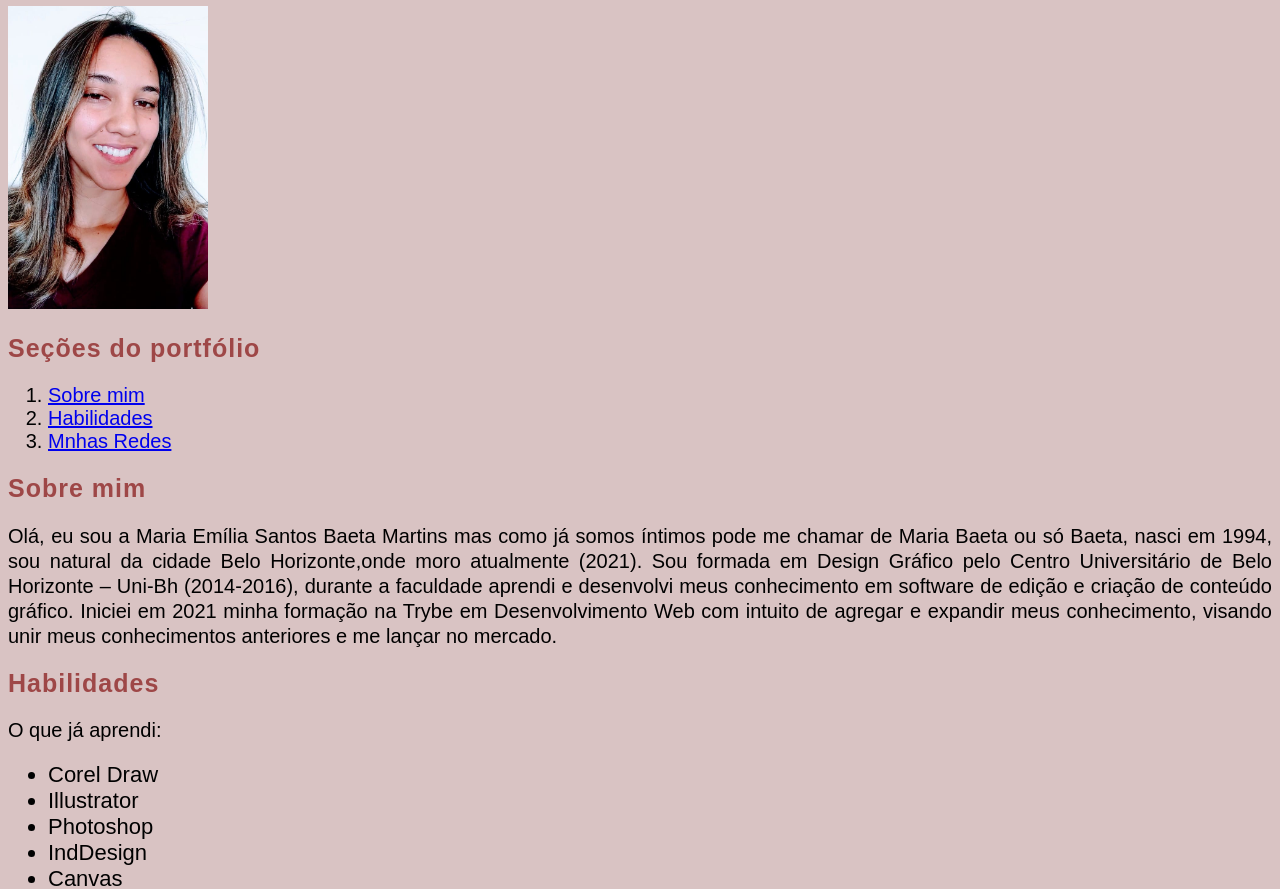
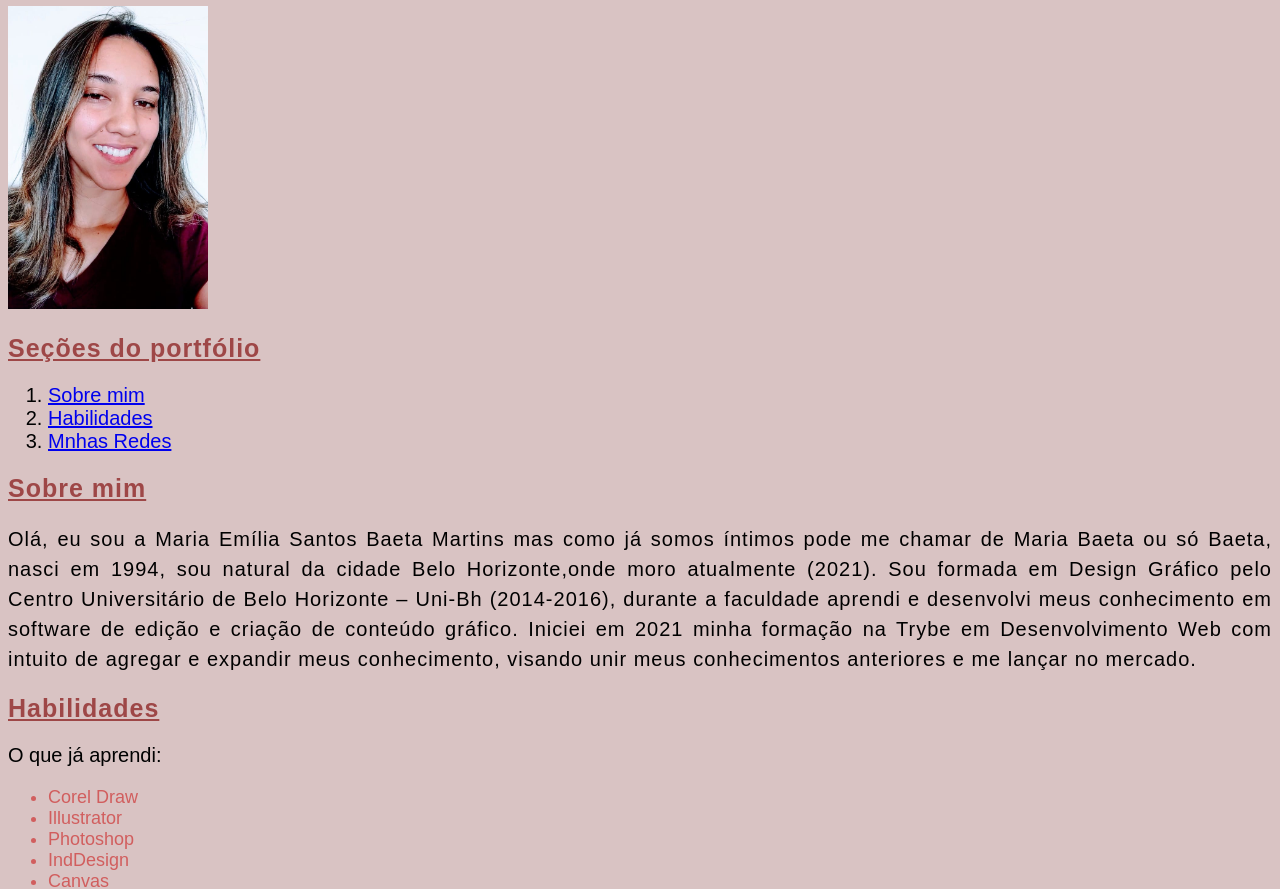
Before and after one commit to maria-baeta/portfolio_web, a plain HTML site: page index.html in a window 1280 px wide. Shown: the part 93-982 px from the top of the page. Drawn offline with Linux system fonts and the light colour scheme.

Commit message:
Ajusta o texto

```diff
--- a/index.html
+++ b/index.html
@@ -22,14 +22,16 @@
             font-size: 25px;
             font-weight: 600;
             letter-spacing: 1px;
+            text-decoration: underline;
         }
         #descrições{
-            line-height: 25px;
+            line-height: 30px;
             text-align: justify;
-
+            letter-spacing: 1px;
         }
         .lista{
-            font-size: 22px;
+            font-size: 18px;
+            color: #D15E5E;
         }
 
     </style>
```
